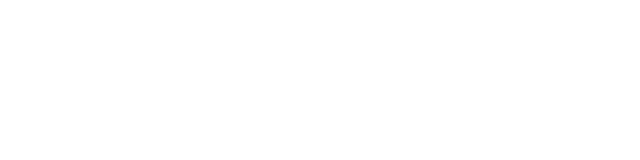
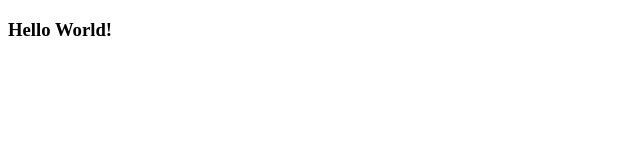
Before and after one commit to achilleswargod/Social_Feed, a React (Create React App) app: page / in a window 1280 px wide. Shown: the top 160 px of the page, without its empty margins (0-640 px from the left). Built offline with nearby package versions, Linux system fonts and the light colour scheme.

Commit message:
Removed Unnecessary Files + Setup the initial code layout

```diff
--- a/src/App.css
+++ /dev/null
@@ -1,38 +0,0 @@
-.App {
-  text-align: center;
-}
-
-.App-logo {
-  height: 40vmin;
-  pointer-events: none;
-}
-
-@media (prefers-reduced-motion: no-preference) {
-  .App-logo {
-    animation: App-logo-spin infinite 20s linear;
-  }
-}
-
-.App-header {
-  background-color: #282c34;
-  min-height: 100vh;
-  display: flex;
-  flex-direction: column;
-  align-items: center;
-  justify-content: center;
-  font-size: calc(10px + 2vmin);
-  color: white;
-}
-
-.App-link {
-  color: #61dafb;
-}
-
-@keyframes App-logo-spin {
-  from {
-    transform: rotate(0deg);
-  }
-  to {
-    transform: rotate(360deg);
-  }
-}
--- a/src/App.js
+++ b/src/App.js
@@ -1,10 +1,9 @@
-import logo from './logo.svg';
-import './App.css';
+import React, { useState, useEffect } from "react";
 
 function App() {
   return (
-    <div className="App">
-
+    <div>
+      <h3>Hello World!</h3>
     </div>
   );
 }
--- a/src/index.css
+++ /dev/null
@@ -1,13 +0,0 @@
-body {
-  margin: 0;
-  font-family: -apple-system, BlinkMacSystemFont, 'Segoe UI', 'Roboto', 'Oxygen',
-    'Ubuntu', 'Cantarell', 'Fira Sans', 'Droid Sans', 'Helvetica Neue',
-    sans-serif;
-  -webkit-font-smoothing: antialiased;
-  -moz-osx-font-smoothing: grayscale;
-}
-
-code {
-  font-family: source-code-pro, Menlo, Monaco, Consolas, 'Courier New',
-    monospace;
-}
--- a/src/index.js
+++ b/src/index.js
@@ -1,17 +1,10 @@
-import React from 'react';
-import ReactDOM from 'react-dom';
-import './index.css';
-import App from './App';
-import reportWebVitals from './reportWebVitals';
+import React from "react";
+import ReactDOM from "react-dom";
+import App from "./App.js";
 
 ReactDOM.render(
   <React.StrictMode>
     <App />
   </React.StrictMode>,
-  document.getElementById('root')
+  document.getElementById("root")
 );
-
-// If you want to start measuring performance in your app, pass a function
-// to log results (for example: reportWebVitals(console.log))
-// or send to an analytics endpoint. Learn more: https://bit.ly/CRA-vitals
-reportWebVitals();
--- a/src/reportWebVitals.js
+++ /dev/null
@@ -1,13 +0,0 @@
-const reportWebVitals = onPerfEntry => {
-  if (onPerfEntry && onPerfEntry instanceof Function) {
-    import('web-vitals').then(({ getCLS, getFID, getFCP, getLCP, getTTFB }) => {
-      getCLS(onPerfEntry);
-      getFID(onPerfEntry);
-      getFCP(onPerfEntry);
-      getLCP(onPerfEntry);
-      getTTFB(onPerfEntry);
-    });
-  }
-};
-
-export default reportWebVitals;
```
Also changed, not shown: src/setupTests.js (deleted, +0 -5 lines), src/components/App.jsx (added), src/components/Name.jsx (added), src/logo.svg (deleted), 1 other file (tests, documents, lock files or other folders).
